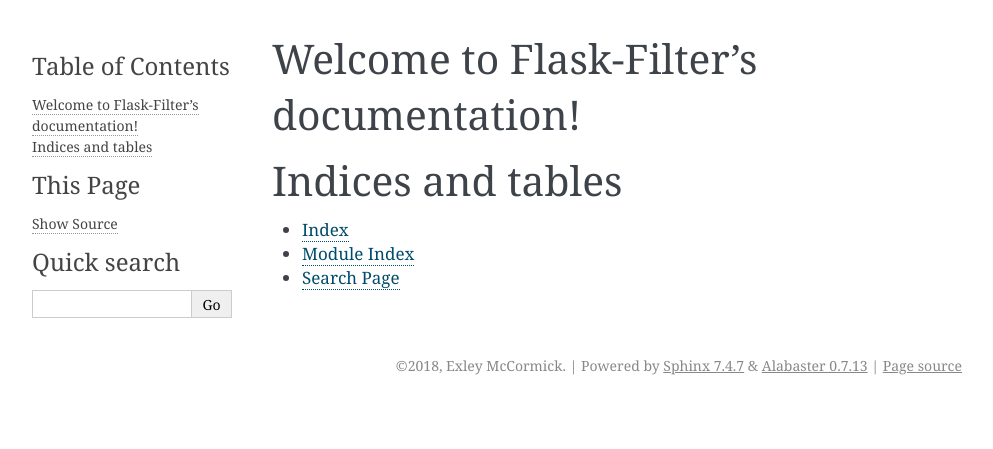
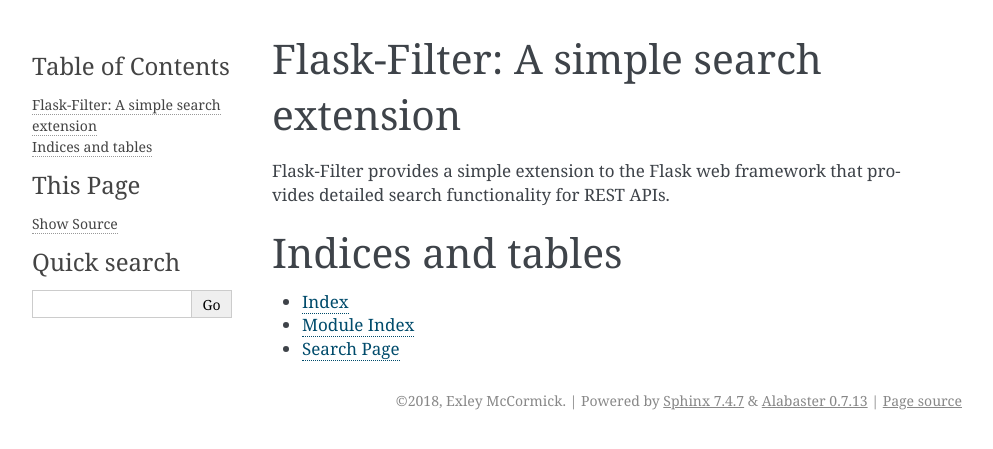
Before and after one commit to exleym/Flask-Filter, a Sphinx documentation site: the page built from documentation/source/index.rst, in a window 1280 px wide. Shown: the top 449 px of the page, without its empty margins (148-1141 px from the left). Built offline with Sphinx 7.4.7, drawn with Linux system fonts in a browser that asks for light colours.

Commit message:
sphinx documentation changes

```diff
--- a/documentation/source/index.rst
+++ b/documentation/source/index.rst
@@ -3,8 +3,10 @@
    You can adapt this file completely to your liking, but it should at least
    contain the root `toctree` directive.
 
-Welcome to Flask-Filter's documentation!
-========================================
+Flask-Filter: A simple search extension
+=======================================
+Flask-Filter provides a simple extension to the Flask web framework that
+provides detailed search functionality for REST APIs.
 
 .. toctree::
    :maxdepth: 2
```
Also changed, not shown: README.md (+3 -1 lines).
